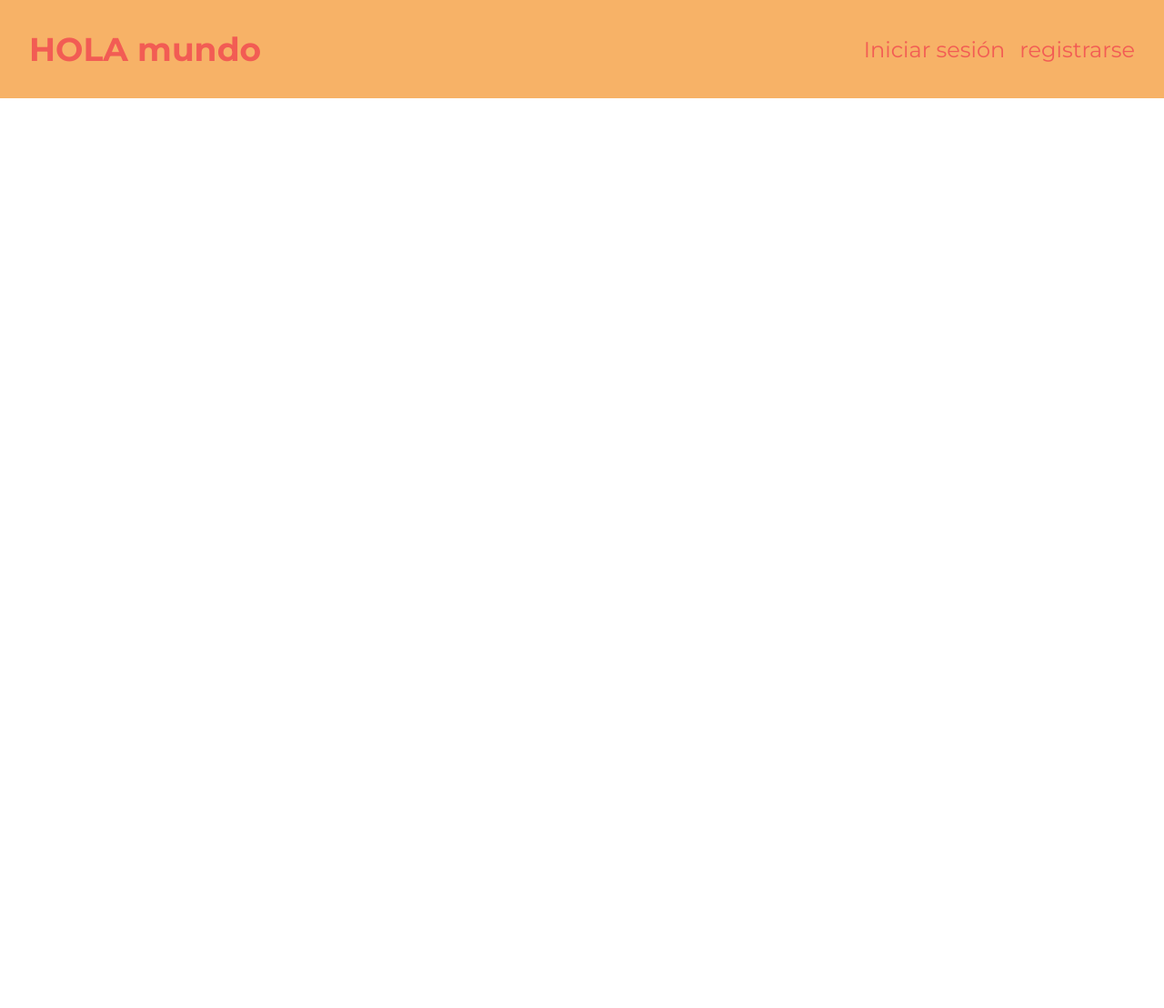
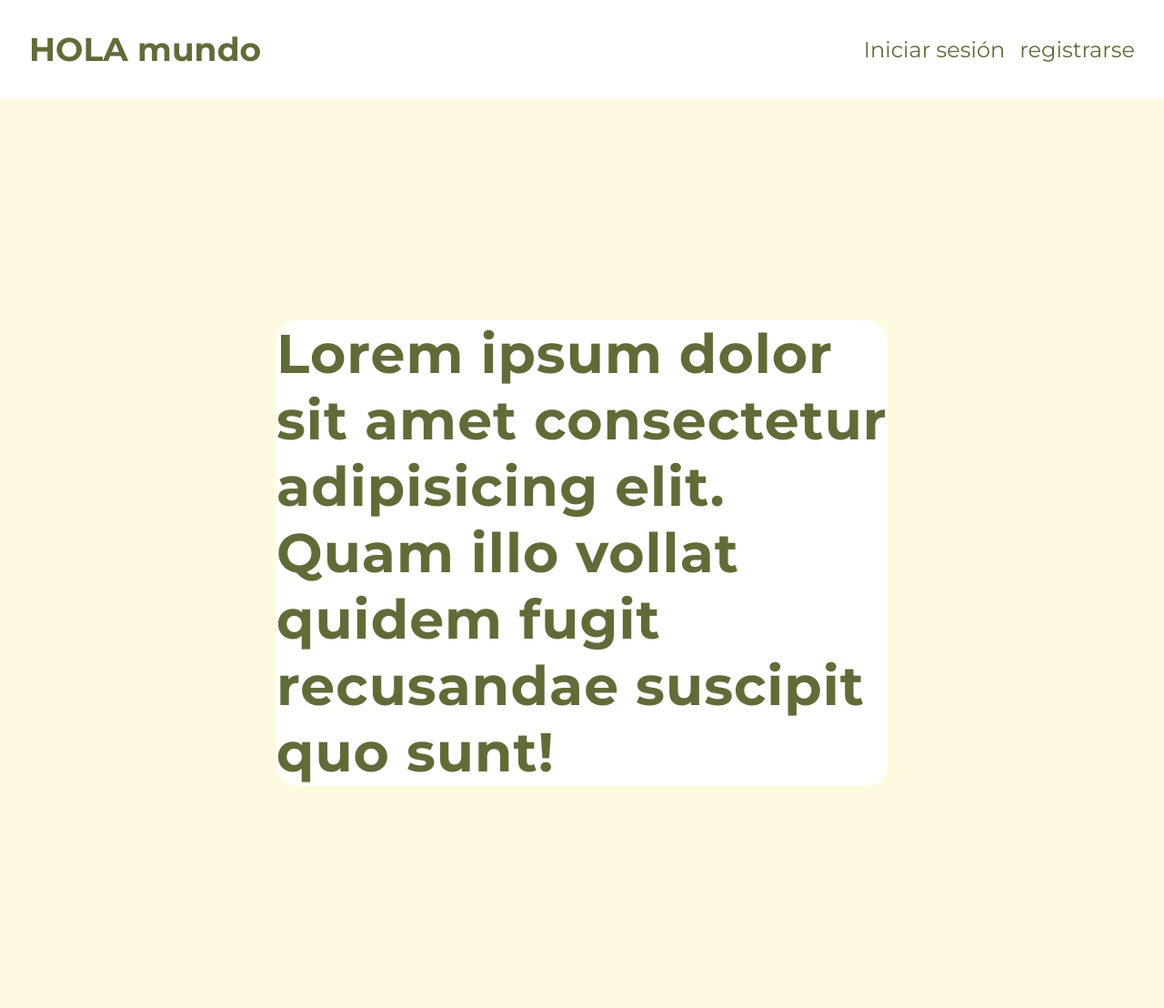
Before and after one commit to filipinsu/django-pagina-web, a Django app: page / in a window 1280 px wide. Shown: the whole page at 91% size. Before the commit the page ends 108 px from the top, so only its background shows below. Run offline with Django 5.2, Linux system fonts and the light colour scheme.

Commit message:
cambios esteticos al home

```diff
--- a/core/static/core/css/styles.css
+++ b/core/static/core/css/styles.css
@@ -9,12 +9,12 @@ header{
     align-items: center;
     justify-content: space-between;
     padding: 2rem;
-    background-color: #f7b267;
+    background-color: #ffffff;
 }
 header h1{
     font-family: 'Montserrat';
     font-size: 36px;
-    color: #f25c54;
+    color: #606c38
 }
 
 .nav-list{
@@ -25,7 +25,35 @@ header h1{
 
 .nav-list li a{
     text-decoration: none;
-    color: #f25c54;
+    color: #606c38;
     font-family: 'Montserrat';
     font-size: 24px;
 }
+
+
+.container{
+    display: flex;
+    justify-content: center;
+    align-items: center;
+    width: 100%;
+    height: 1000px;
+    background-color: #fefae0;
+}
+
+.child-container{
+    display: flex;
+    width: 42rem;
+    height: 32rem;
+    margin: 16px;
+    border-radius: 24px;
+    background: #ffffff;
+    color: white;
+    letter-spacing: 1px;
+    justify-content: center;
+}
+
+.texto h1{
+    font-family: 'Montserrat';
+    font-size: 60px;
+    color: #606c38;
+}
--- a/core/templates/core/home.html
+++ b/core/templates/core/home.html
@@ -17,5 +17,13 @@
                 </ul>
             </nav>
         </header>
+
+        <div class="container">
+            <div class="child-container">
+                <div class="texto">
+                    <h1>Lorem ipsum dolor sit amet consectetur adipisicing elit. Quam illo vollat quidem fugit recusandae suscipit quo sunt!</h1>
+                </div>
+            </div>
+        </div>
     </body>
 </html>
```
